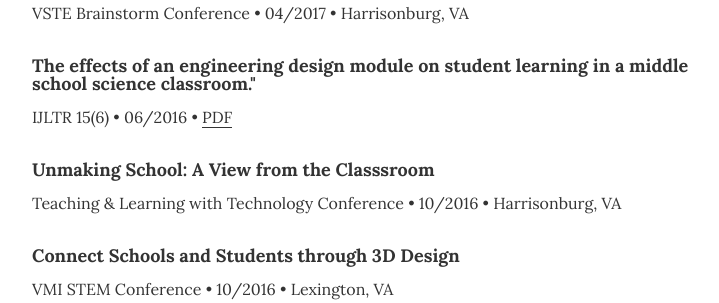
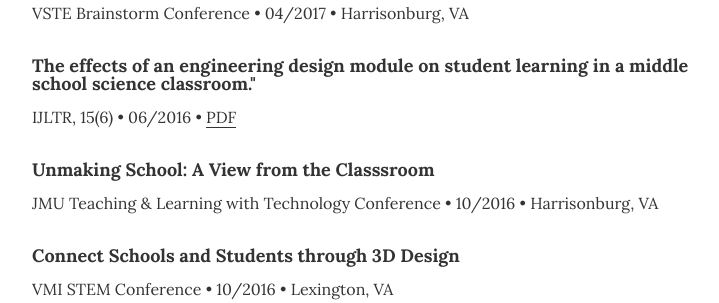
Before and after one commit to eabredder/eabredder.github.io, a Jekyll site: the page built from index.html, in a window 1280 px wide and 900 px high, scrolled down 6089 px. Shown: the part 153-456 px from the top of the window, without its empty margins (268-987 px from the left). Built offline with Jekyll 4.4.1, drawn with Linux system fonts in a browser that asks for light colours.

Commit message:
Update resume.html

```diff
--- a/_layouts/resume.html
+++ b/_layouts/resume.html
@@ -383,12 +383,12 @@
 
         <div class="resume-item">
           <h4 class="resume-item-details" itemprop="award">The effects of an engineering design module on student learning in a middle school science classroom."</h4>
-          <p class="resume-item-copy"> IJLTR 15(6) &bull; 06/2016 &bull; <a href="http://ijlter.org/index.php/ijlter/article/viewFile/608/pdf" target="_blank">PDF</a></p>
+          <p class="resume-item-copy"> IJLTR, 15(6) &bull; 06/2016 &bull; <a href="http://ijlter.org/index.php/ijlter/article/viewFile/608/pdf" target="_blank">PDF</a></p>
         </div>
 
         <div class="resume-item">
           <h4 class="resume-item-details" itemprop="award">Unmaking School: A View from the Classsroom</h4>
-          <p class="resume-item-copy">Teaching &amp; Learning with Technology Conference &bull; 10/2016 &bull; Harrisonburg, VA</p>
+          <p class="resume-item-copy">JMU Teaching &amp; Learning with Technology Conference &bull; 10/2016 &bull; Harrisonburg, VA</p>
         </div>
 
         <div class="resume-item">
```
